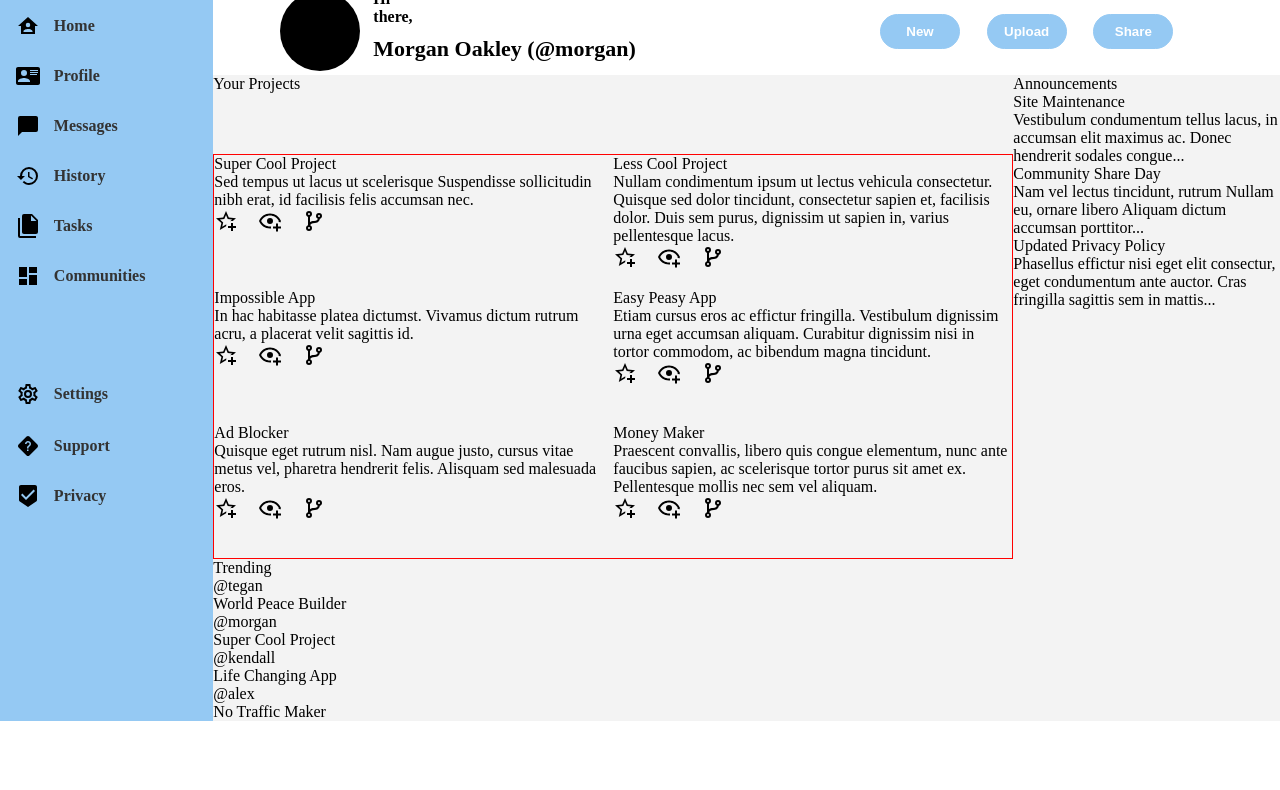
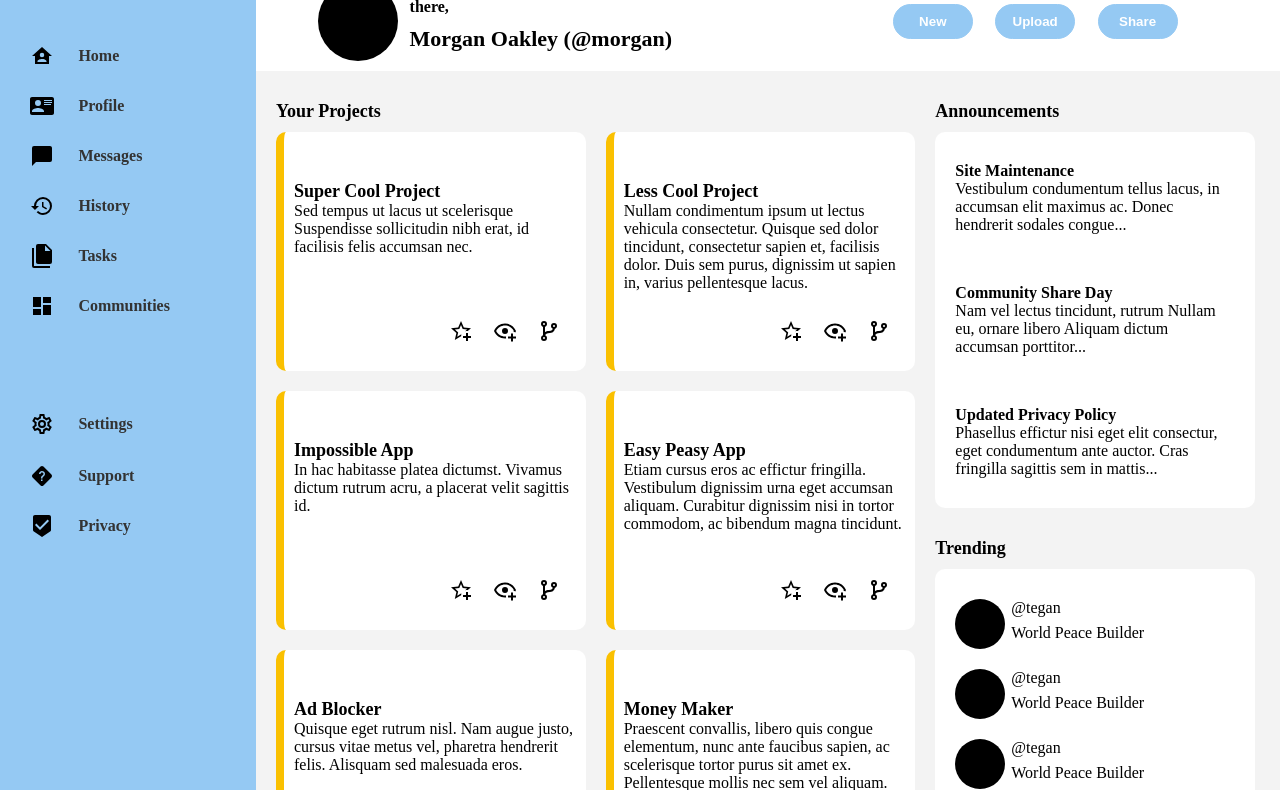
Before and after one commit to oly19/dashboard, a plain HTML site: page index.html in a window 1280 px wide. Shown: the part 79-869 px from the top of the page. Before the commit the page ends 800 px from the top, so only its background shows below. Drawn offline with Linux system fonts and the light colour scheme.

Commit message:
Adjust html and css files

```diff
--- a/index.html
+++ b/index.html
@@ -8,8 +8,9 @@
 </head>
 <body>
 
+    <div id="page-container">
+
         <div id="left-container">
-        <div id="left-container-grid">
 
             <div class="menu-item">
                 <img src="icons/view-dashboard.svg" alt="Dashboard Icon" />
@@ -62,10 +63,11 @@
             </div>
 
         </div>
-    </div>
+
 
 
         <div id="top-container">
+
             <img id="search-icon" src="icons/magnify.svg" alt="Search Icon">
             <input id="search-bar">
             <img  id="notification-icon" src="icons/bell-badge-outline.svg" alt="Notification Icon">
@@ -79,7 +81,6 @@
             <button id="new-button">New</button>
             <button id="upload-button">Upload</button>
             <button id="share-button">Share</button>
-
 
         </div>
 
@@ -239,26 +240,34 @@
 
                     <div class="trending-item">
                         <div class="trending-item-icon"></div>
+
                         <div class="trending-item-tag">@tegan</div>
                         <div class="trending-item-title">World Peace Builder</div>
+
                     </div>
 
                     <div class="trending-item">
                         <div class="trending-item-icon"></div>
-                    <div class="trending-item-tag">@morgan</div>
-                    <div class="trending-item-title">Super Cool Project</div>
+
+                        <div class="trending-item-tag">@tegan</div>
+                        <div class="trending-item-title">World Peace Builder</div>
+
                     </div>
 
                     <div class="trending-item">
                         <div class="trending-item-icon"></div>
-                    <div class="trending-item-tag">@kendall</div>
-                    <div class="trending-item-title">Life Changing App</div>
+
+                        <div class="trending-item-tag">@tegan</div>
+                        <div class="trending-item-title">World Peace Builder</div>
+
                     </div>
 
                     <div class="trending-item">
                         <div class="trending-item-icon"></div>
-                    <div class="trending-item-tag">@alex</div>
-                    <div class="trending-item-title">No Traffic Maker</div>
+
+                        <div class="trending-item-tag">@tegan</div>
+                        <div class="trending-item-title">World Peace Builder</div>
+
                     </div>
 
                 </div>
@@ -269,5 +278,10 @@
         </div>
 
 
+    </div>
+
+
+
+
 </body>
 </html>
--- a/style.css
+++ b/style.css
@@ -4,47 +4,54 @@
 }
 
 html, body {
-    height: 100vh;
+    height: 100%;
+    width: 100%;
 }
 
-body {
+#page-container {
+    width: 100%;
+    height: 100%;
+
+
     display: grid;
-    grid-template: 1fr 5fr / 1fr 5fr;
+    grid-template-columns: 1fr 4fr;
+    grid-template-rows: 1fr 4fr;
 }
-
 
 #left-container {
     background-color: rgb(149, 201, 243);
-    grid-area: 1 / 1 / 5 / 1;
+    grid-area: 1 / 1 / -1 / 2;
+}
+
+#top-container {
+    grid-area: 1 / 2 / 2 / -1;
 }
 
 #right-container {
-    grid-area: 2 / 2 / 5 / 5;
-}
-
-#top-container {
-    grid-area: 1 / 2 / 2 / 5;
+    grid-area: 2 / 2 / -1 / -1;
 }
 
 
 
-#left-container-grid {
+#left-container {
   display: grid;
   grid-template-rows: 80px repeat(6, 50px) 120px repeat(3, 50px);
+
+  font-size: 18px;
+  padding: 30px 0px 0px 20px;
 }
 
-#left-container-grid > .menu-item:first-child {
+#left-container > .menu-item:first-child {
     align-self: self-start;
-    margin: 10px 0px 15px;
 }
 
-#left-container-grid > .menu-item:nth-child(8) {
+#left-container > .menu-item:nth-child(8) {
     align-self: self-end;
     margin-bottom: 15px;
 }
 
-#left-container-grid > :first-child {
-    font-size: 24px;
+#left-container > :first-child {
+    font-size: 28px;
 }
 
 .menu-item {
@@ -61,7 +68,7 @@ body {
   width: 24px;
   height: 24px;
   object-fit: contain;
-  justify-self: end;
+  justify-self: center;
 }
 
 .menu-item:first-child > img {
@@ -75,11 +82,8 @@ body {
     display: grid;
     grid-template-columns: repeat(20, 1fr);
     grid-template-rows: repeat(3, 1fr);
-    height: 18vh;
     justify-items: center;
     align-items: center;
-
-    margin-top: 10px;
 }
 
 #search-icon {
@@ -175,39 +179,66 @@ button {
 
 #right-container {
     display: grid;
-    grid-template:  1fr / 3fr 1fr;
+    grid-template-rows: auto auto;
+    grid-template-columns: 2fr 1fr;
+    gap: 30px 20px;
+
     background-color: rgb(243, 243, 243);
-}
-
-#your-projects-container {
-    display: grid;
+    padding: 30px 25px 40px 20px;
 }
 
 
+#your-projects-container {
+    grid-area: 1 / 1 / -1 / 2;
+    align-self: stretch;
+    display: grid;
+    grid-template-rows: auto 1fr;
+
+    gap: 10px;
+}
 
 
-
-
-
-
-
-
-
+#your-projects-title {
+    font-size: 18px;
+    font-weight: bold;
+}
 
 #your-projects-content {
     display: grid;
     grid-template: repeat(3, 1fr) / repeat(2, 1fr);
-    border: 1px solid red;
+    gap: 20px 20px;
 }
 
 .your-projects-item {
-    display: flex;
-    flex-direction: column;
+    display: grid;
+    grid-template: 1fr 2fr 1fr / repeat(2, 1fr);
+
+    background-color: white;
+    border-radius: 10px;
+    padding: 20px 10px;
+    border-left: solid 8px rgb(250, 192, 0);
+
+}
+
+.your-projects-item-title {
+    grid-area: 1 / 1 / 1 / -1;
+    align-self: flex-end;
+
+    font-weight: bold;
+    font-size: 18px;
+}
+
+.your-projects-item-content {
+    grid-area: 2 / 1 / 3 / -1;
 }
 
 .your-projects-item-icons {
+    grid-area: 3 / 2 / 4 / 3;
+    justify-self: center;
+    align-self: center;
     display: flex;
-    gap: 20px
+    gap: 20px;
+    padding-top: 10px;
 }
 
 .your-projects-item-icons > img {
@@ -215,3 +246,85 @@ button {
     height: 24px;
     object-fit: contain;
 }
+
+
+
+
+#announcements-container {
+    grid-area: 1 / 2 / 2 / -1;
+    align-self: flex-start;
+    gap: 10px;
+
+    display: grid;
+    grid-template: auto auto;
+
+}
+
+#announcements-title {
+    font-size: 18px;
+    font-weight: bold;
+}
+
+#announcements-content {
+    display: flex;
+    flex-direction: column;
+    gap: 50px;
+
+    background-color: white;
+    border-radius: 10px;
+    padding: 30px 20px;
+}
+
+.announcement-item-title {
+    font-weight: bold;
+}
+
+
+
+
+
+#trending-container {
+    grid-area: 2 / 2 / -1 / -1;
+    align-self: flex-start;
+    gap: 10px;
+
+    display: grid;
+    grid-template: auto auto;
+}
+
+#trending-title {
+    font-size: 18px;
+    font-weight: bold;
+}
+
+#trending-content {
+    display: grid;
+    grid-template: repeat(4, 1fr) / 1fr;
+    row-gap: 20px;
+    column-gap: 15px;
+
+    background-color: white;
+    border-radius: 10px;
+    padding: 30px 20px;
+}
+
+.trending-item {
+    display: grid;
+    grid-template: repeat(2, 1fr) / 1fr 4fr;
+}
+
+.trending-item-icon {
+    grid-area: 1 / 1 / 3 / 2;
+    background-color: black ;
+    border-radius: 1000px;
+    height: 50px;
+    width: 50px;
+}
+
+.trending-item-tag {
+    grid-area: 1 / 2 / 2 / 3;
+}
+
+.trending-item-title {
+    grid-area: 2 / 2 / 3 / 3;
+}
```
Lines whose indentation alone changed are shown as unchanged.
